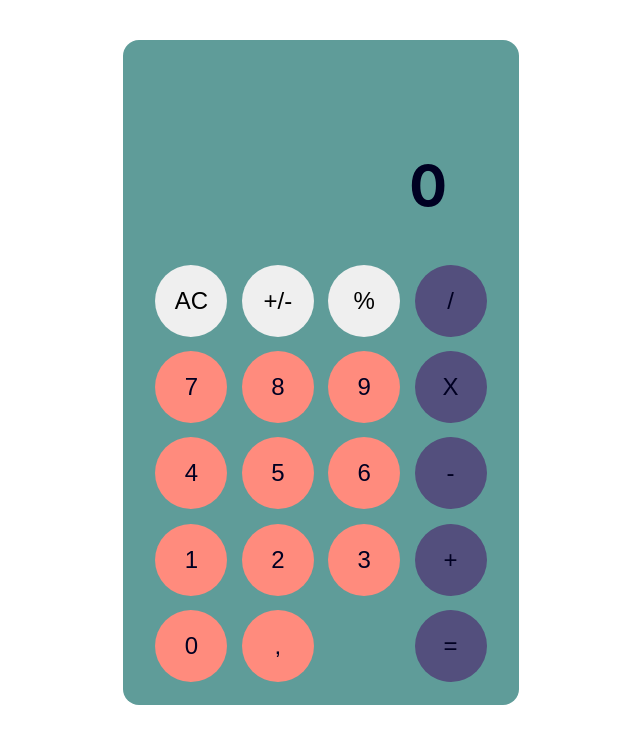
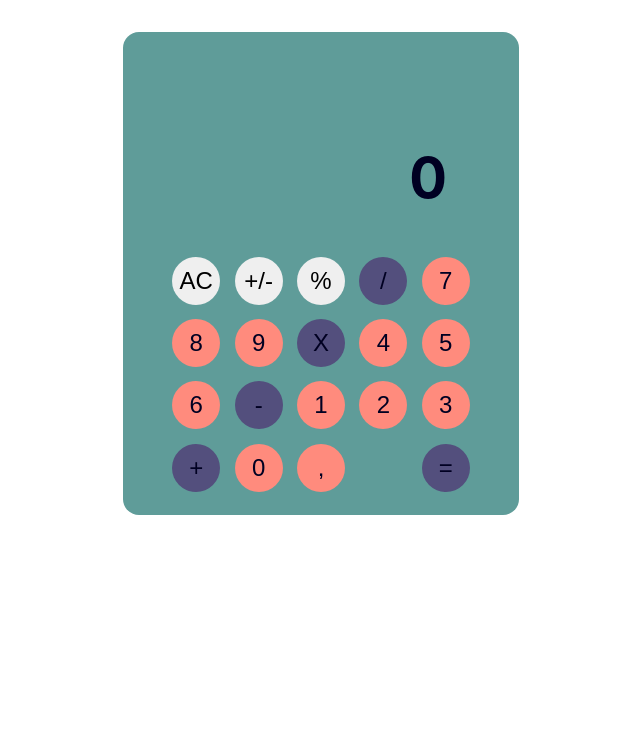
Before and after one commit to agostinhomarcia/calculator, a React (Create React App) app: page / in a window 1280 px wide. Shown: the top 744 px of the page, without its empty margins (319-959 px from the left). Built offline with nearby package versions, Linux system fonts and the light colour scheme; the HTML template or start-up script is replaced by a standard one.

Commit message:
changed width

```diff
--- a/src/components/Calculator.css
+++ b/src/components/Calculator.css
@@ -1,6 +1,6 @@
 button{
-    width: 3em;
-    height: 3em;
+    width: 2em;
+    height: 2em;
     font-size: 1.5em;
     border: none;
     border-radius: 2em;
--- a/src/components/Calculator.jsx
+++ b/src/components/Calculator.jsx
@@ -57,7 +57,7 @@ export default function Calculator() {
 
   return (
     <div>
-      <Box m={5} />
+      <Box m={4} />
       <Container maxWidth="xs">
         <div className="wrapper">
           <Box m={12} />
```
